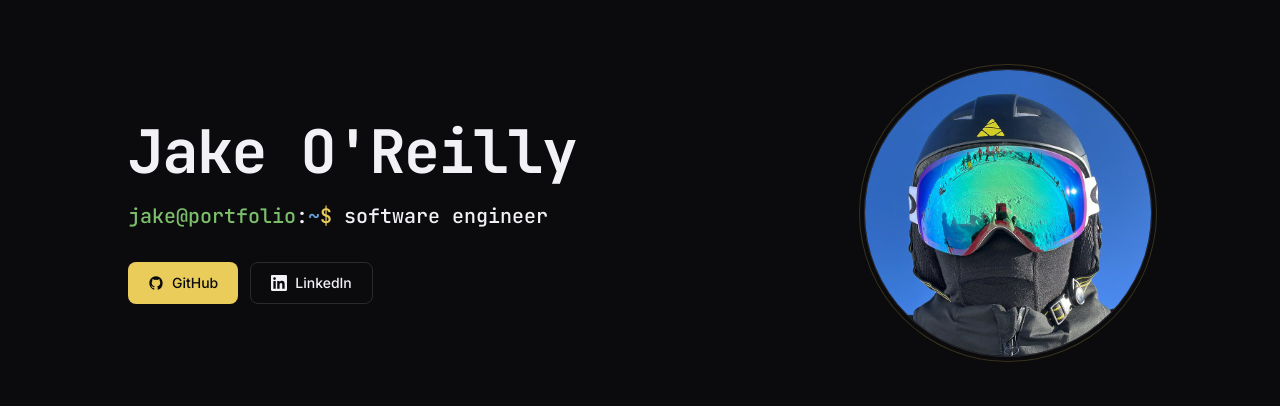
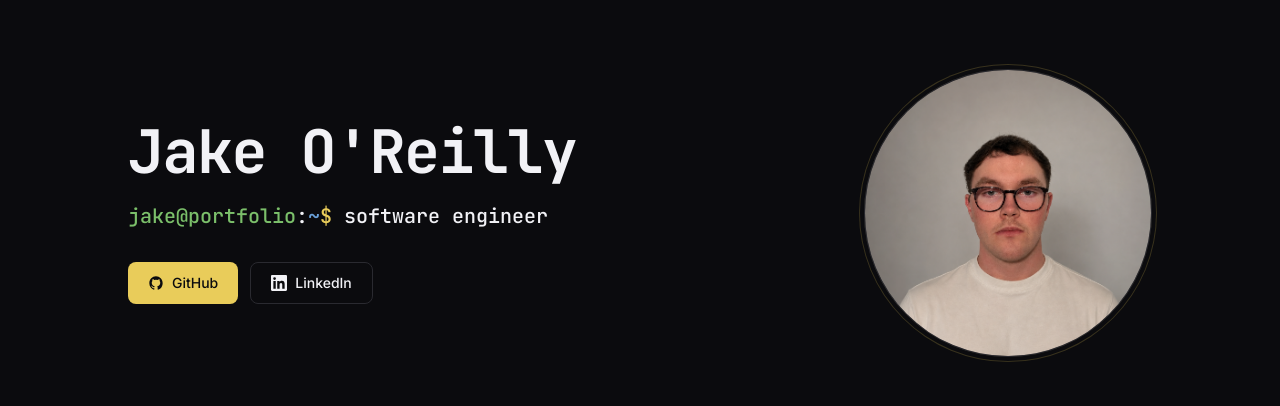
Before and after one commit to jakeoreillyy/Portfolio, a React (Vite) app: page / in a window 1280 px wide. Shown: the part 219-625 px from the top of the page. Built offline with nearby package versions, Linux system fonts and the light colour scheme; no server answers.

Commit message:
changed pfp

```diff
--- a/src/components/Hero.tsx
+++ b/src/components/Hero.tsx
@@ -65,7 +65,7 @@ export function Hero() {
               JO
             </div>
             <img
-              src="/profile.jpg"
+              src="/linkedin-pfp.png"
               alt="Jake O'Reilly"
               className="relative h-full w-full object-cover object-center"
               onError={(e) => {
```
Also changed, not shown: public/linkedin-pfp.png (added), public/profile.jpg (deleted).
